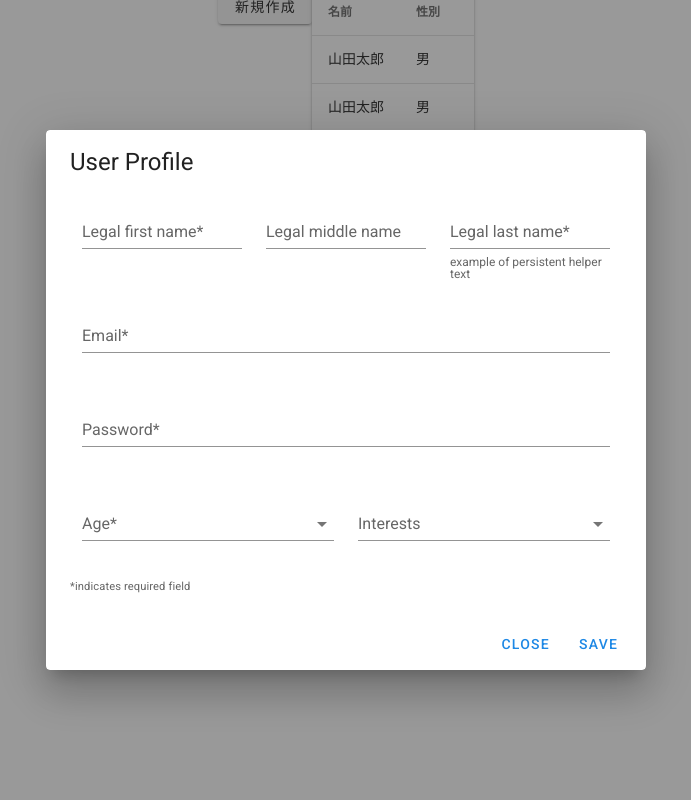
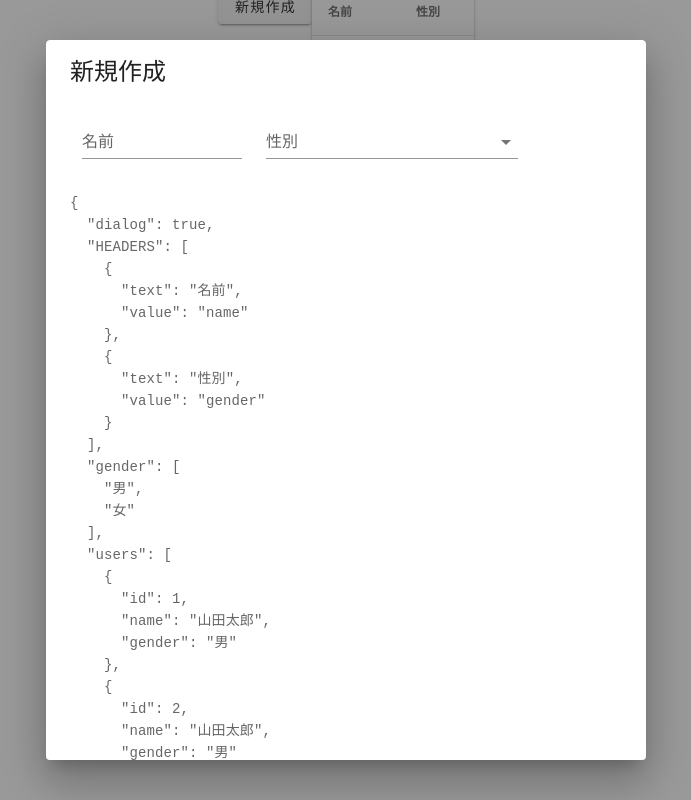
Before and after one commit to konami-ota/vue_training, a Vue app in the folder training/: page / in a window 1280 px wide. Both pictures are taken after a click on the button "新規作成". Shown: the whole page, without its empty margins (294-985 px from the left). Built offline with nearby package versions, Linux system fonts and the light colour scheme.

Commit message:
新規ユーザー追加の設定

```diff
--- a/training/src/components/List/index.vue
+++ b/training/src/components/List/index.vue
@@ -8,74 +8,36 @@
       </template>
       <v-card>
         <v-card-title>
-          <span class="text-h5">User Profile</span>
+          <span class="text-h5">新規作成</span>
         </v-card-title>
         <v-card-text>
           <v-container>
             <v-row>
               <v-col cols="12" sm="6" md="4">
-                <v-text-field label="Legal first name*" required></v-text-field>
-              </v-col>
-              <v-col cols="12" sm="6" md="4">
                 <v-text-field
-                  label="Legal middle name"
-                  hint="example of helper text only on focus"
-                ></v-text-field>
-              </v-col>
-              <v-col cols="12" sm="6" md="4">
-                <v-text-field
-                  label="Legal last name*"
-                  hint="example of persistent helper text"
-                  persistent-hint
-                  required
-                ></v-text-field>
-              </v-col>
-              <v-col cols="12">
-                <v-text-field label="Email*" required></v-text-field>
-              </v-col>
-              <v-col cols="12">
-                <v-text-field
-                  label="Password*"
-                  type="password"
+                  v-model="newName"
+                  label="名前"
                   required
                 ></v-text-field>
               </v-col>
               <v-col cols="12" sm="6">
                 <v-select
-                  :items="['0-17', '18-29', '30-54', '54+']"
-                  label="Age*"
+                  v-model="newGender"
+                  :items="gender"
+                  label="性別"
                   required
                 ></v-select>
               </v-col>
-              <v-col cols="12" sm="6">
-                <v-autocomplete
-                  :items="[
-                    'Skiing',
-                    'Ice hockey',
-                    'Soccer',
-                    'Basketball',
-                    'Hockey',
-                    'Reading',
-                    'Writing',
-                    'Coding',
-                    'Basejump',
-                  ]"
-                  label="Interests"
-                  multiple
-                ></v-autocomplete>
-              </v-col>
+              <pre>{{ $data }}</pre>
             </v-row>
           </v-container>
-          <small>*indicates required field</small>
         </v-card-text>
         <v-card-actions>
           <v-spacer></v-spacer>
           <v-btn color="blue darken-1" text @click="dialog = false">
             Close
           </v-btn>
-          <v-btn color="blue darken-1" text @click="dialog = false">
-            Save
-          </v-btn>
+          <v-btn color="blue darken-1" text @click="addUser()"> Save </v-btn>
         </v-card-actions>
       </v-card>
     </v-dialog>
@@ -83,11 +45,24 @@
     <v-card>
       <v-data-table
         :headers="HEADERS"
-        :items="USER"
+        :items="users"
         hide-default-footer
         class="elevation-1"
         @click:row="editItem"
-      ></v-data-table>
+      >
+        <template>
+          <v-btn
+            class="mx-2"
+            fab
+            dark
+            x-small
+            color="error"
+            @click="deleteTask(item)"
+          >
+            <v-icon dark>mdi-minus</v-icon>
+          </v-btn>
+        </template>
+      </v-data-table>
     </v-card>
   </v-row>
 </template>
@@ -111,13 +86,33 @@ export default {
         },
         { text: "性別", value: "gender" },
       ],
-      USER,
+      gender: ["男", "女"],
+      users: USER,
+      newName: "",
+      newGender: "",
     };
   },
   methods: {
-    editItem: function (item) {
-      const selected = this.items.indexOf(item);
-      alert(selected + 1 + "行目をクリックしました。");
+    editItem(users) {
+      console.log(users);
+    },
+
+    addUser: function () {
+      console.log(this.newName);
+      // let url = new URL("../../assets/USER.js");
+      // fetch(url, {
+      //   method: "POST",
+      //   id: Number(Date.now()).toString(16),
+      //   name: this.newName,
+      //   gender: this.newGender,
+      // })
+      //   .then((response) => {
+      //     this.statusPost = response.status;
+      //     return response.json();
+      //   })
+      //   .then((data) => {
+      //     this.resPost = data;
+      //   });
     },
   },
 };
```
